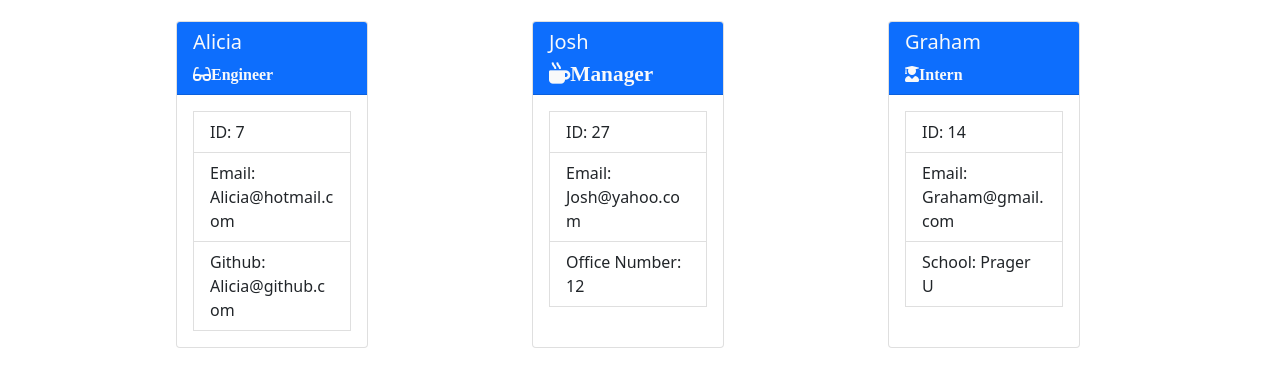
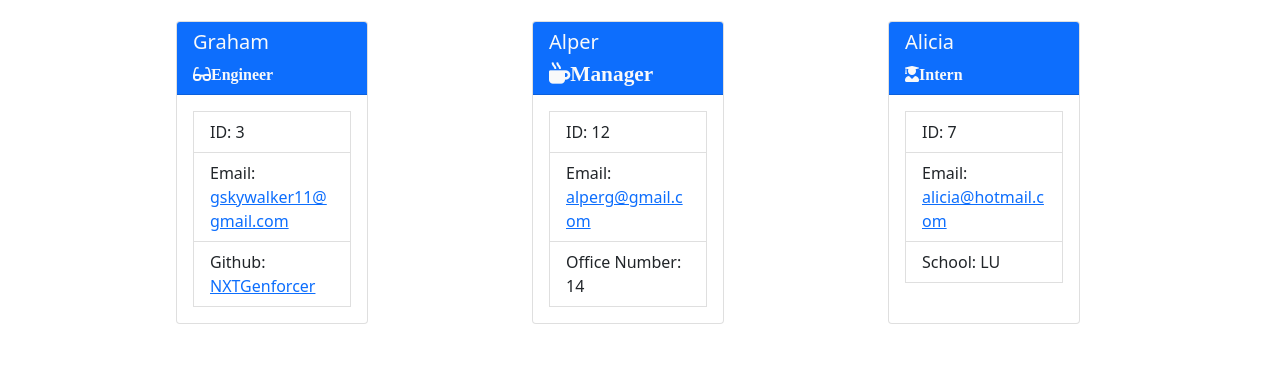
Before and after one commit to NXTGenforcer/Team-generator, a website: page index.html in a window 1280 px wide. Shown: the part 59-446 px from the top of the page. Drawn offline with nearby package versions, Linux system fonts and the light colour scheme.

Commit message:
Resubmission push

```diff
--- a/index.html
+++ b/index.html
@@ -20,33 +20,33 @@
       </ul>
       <div class="container-fluid justify-content-evenly row mt-4"><div class="card engineer-card p-0" style="width: 12rem;">
       <div class="card-header bg-primary">
-          <h5 class="card-name text-light">Alicia</h5>
+          <h5 class="card-name text-light">Graham</h5>
           <i class="fas fa-glasses light text-light">Engineer</i>
       </div>
       <div class="card-body">
-          <li class="list-group-item id">ID: 7</li>
-          <li class="list-group-item email">Email: Alicia@hotmail.com</li>
-          <li class="list-group-item github">Github: Alicia@github.com</li>
+          <li class="list-group-item id">ID: 3</li>
+          <li class="list-group-item id">Email: <a href="mailto:gskywalker11@gmail.com">gskywalker11@gmail.com</a></li>
+          <li class="list-group-item id">Github: <a href="https://www.github.com/NXTGenforcer">NXTGenforcer</a></li>
       </div>
   </div><div class="card manager-card p-0" style="width: 12rem;">
       <div class="card-header bg-primary">
-          <h5 class="card-name text-light">Josh</h5>
+          <h5 class="card-name text-light">Alper</h5>
           <i class="fas fa-mug-hot fa-lg light text-light">Manager</i>
       </div>
       <div class="card-body">
-          <li class="list-group-item id">ID: 27</li>
-          <li class="list-group-item email">Email: Josh@yahoo.com</li>
-          <li class="list-group-item office-num">Office Number: 12</li>
+          <li class="list-group-item id">ID: 12</li>
+          <li class="list-group-item id">Email: <a href="mailto:alperg@gmail.com">alperg@gmail.com</a></li>
+          <li class="list-group-item office-num">Office Number: 14</li>
       </div>
   </div><div class="card intern-card p-0" style="width: 12rem;">
       <div class="card-header bg-primary">
-          <h5 class="card-name text-light">Graham</h5>
+          <h5 class="card-name text-light">Alicia</h5>
           <i class="fas fa-user-graduate light text-light">Intern</i>
       </div>
       <div class="card-body">
-          <li class="list-group-item id">ID: 14</li>
-          <li class="list-group-item email">Email: Graham@gmail.com</li>
-          <li class="list-group-item school">School: Prager U</li>
+          <li class="list-group-item id">ID: 7</li>
+          <li class="list-group-item id">Email: <a href="mailto:alicia@hotmail.com">alicia@hotmail.com</a></li>
+          <li class="list-group-item school">School: LU</li>
       </div>
   </div></div>
     </body>
```
Also changed, not shown: index.js (+4 -4 lines), README.md.
